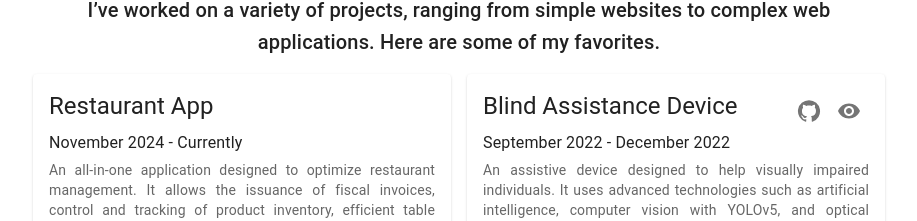
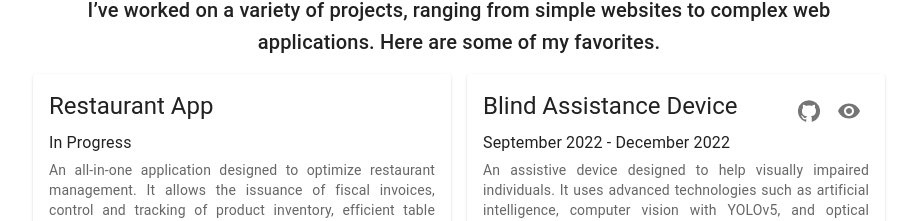
Before and after one commit to PR0C3S/portfolio-react, a React (Vite) app: page / in a window 1280 px wide. Shown: the part 1774-1995 px from the top of the page, without its empty margins (181-1098 px from the left). Built offline with nearby package versions, Linux system fonts and the light colour scheme.

Commit message:
update project

```diff
--- a/src/pages/Projects.jsx
+++ b/src/pages/Projects.jsx
@@ -6,7 +6,7 @@ import ProjectData from "../feactures/ProjectData";
 const projectList = [
   {
     title: "Restaurant App",
-    date: "November 2024 - Currently",
+    date: "In Progress",
     description:
       "An all-in-one application designed to optimize restaurant management. It allows the issuance of fiscal invoices, control and tracking of product inventory, efficient table management, monitoring of products sold both via delivery and locally, and provides a real-time view of food preparation. Additionally, it includes control over operational expenses. This application streamlines the daily operations of the restaurant, improving efficiency and accuracy in all areas, from customer service to internal management.",
     skills: ["MONGO", "EXPRESS", "REACT", "NODE"],
```
